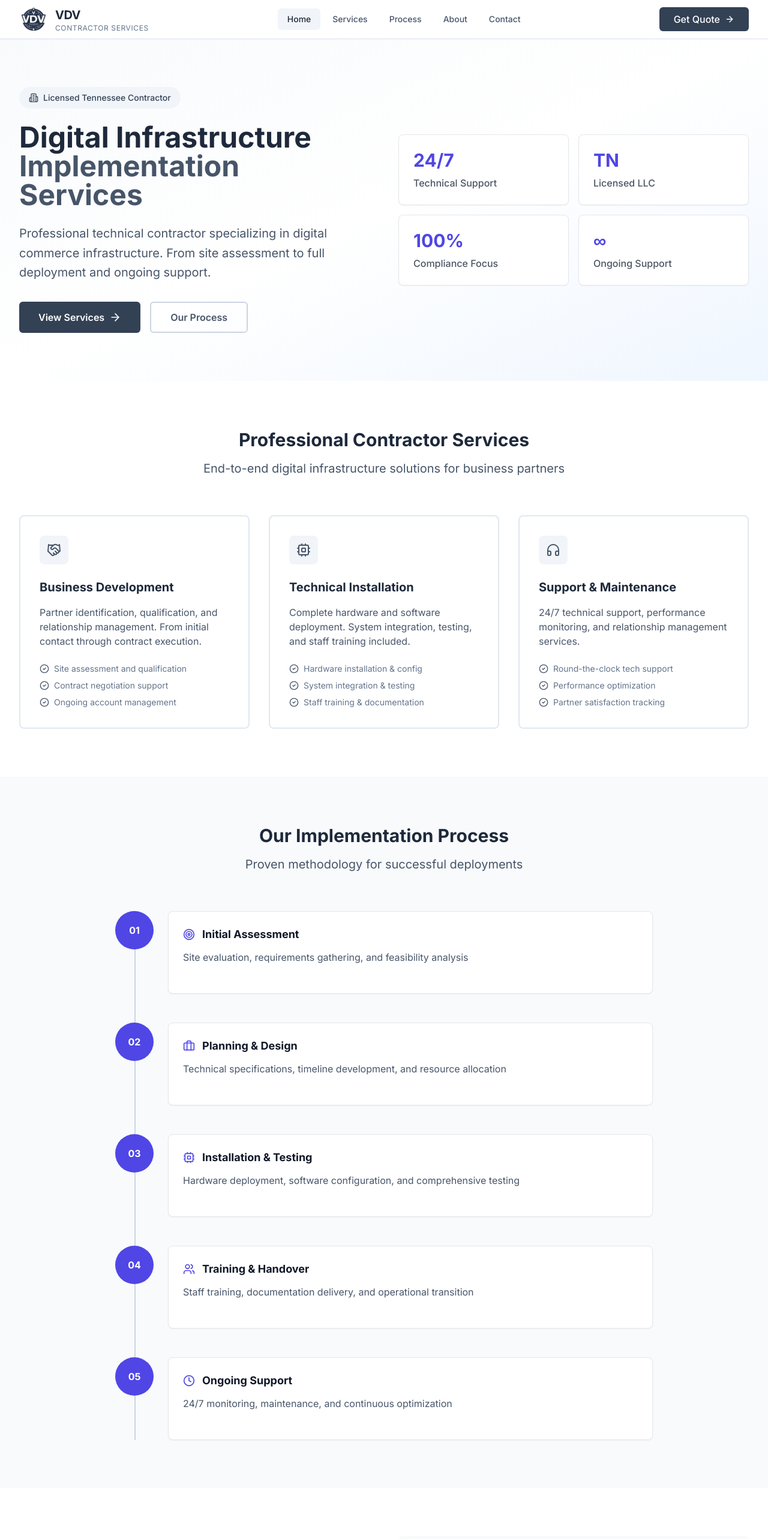
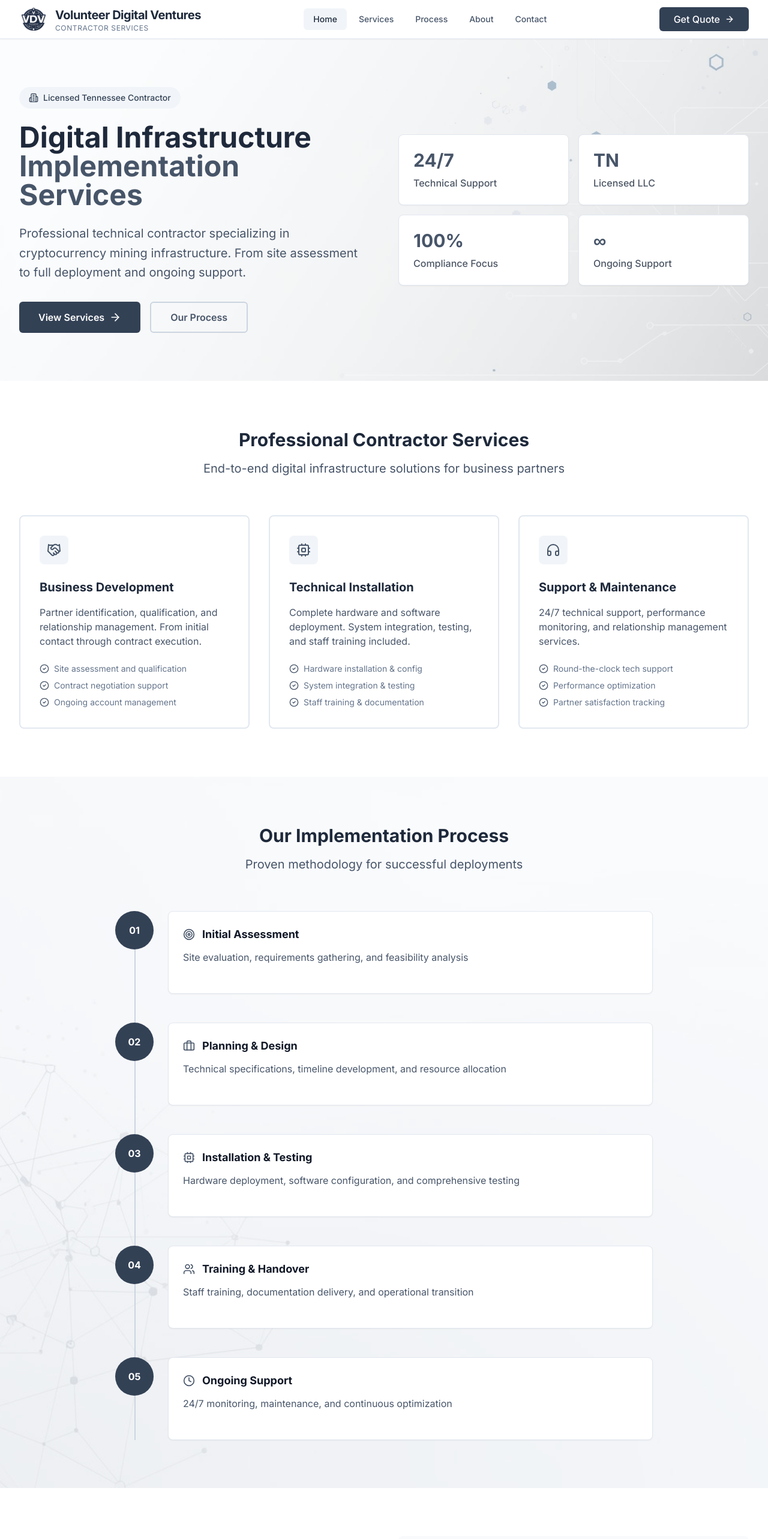
Before and after one commit to BuberryWorldwide/vdv_portfolio, a Next.js app: page / in a window 1280 px wide. Shown: the top 2566 px of the page at 60% size. Built offline with nearby package versions, Linux system fonts and the light colour scheme.

Commit message:
color styles , backgrounds etc.

```diff
--- a/src/app/page.js
+++ b/src/app/page.js
@@ -73,7 +73,7 @@ export default function Home() {
                 <Wrench className="h-6 w-6 text-slate-600" style={{display: 'none'}} />
               </div>
               <div className="hidden sm:block">
-                <div className="text-xl font-bold text-slate-800 tracking-tight">VDV</div>
+                <div className="text-xl font-bold text-slate-800 tracking-tight">Volunteer Digital Ventures</div>
                 <div className="text-xs text-slate-500 uppercase tracking-wider leading-tight">
                   Contractor Services
                 </div>
@@ -124,7 +124,7 @@ export default function Home() {
 
           {/* Mobile Menu */}
           {mobileMenuOpen && (
-            <div className="md:hidden py-4 border-t border-gray-200">
+            <div className="md:hidden py-4 border-t border-slate-200">
               <div className="flex flex-col space-y-2">
                 {['Home', 'Services', 'Process', 'About', 'Contact'].map((item) => (
                   <button
@@ -148,7 +148,17 @@ export default function Home() {
       </header>
 
       {/* Hero - Clean Business Layout */}
-      <section id="home" className="bg-gradient-to-br from-slate-50 via-white to-blue-50 py-20">
+      {/* Hero - Clean Business Layout */}
+      <section id="home" className="relative py-20 bg-slate-50">
+        <div
+          className="absolute inset-0 bg-cover bg-center bg-no-repeat opacity-40"
+          style={{
+            backgroundImage: "url('/hero-bg.jpg')",
+            backgroundSize: 'cover',
+            backgroundPosition: 'center'
+          }}
+        ></div>
+        <div className="relative z-10">
         <div className="mx-auto max-w-7xl px-4 sm:px-6 lg:px-8">
           <div className="grid lg:grid-cols-2 gap-12 items-center">
             {/* Content */}
@@ -164,8 +174,7 @@ export default function Home() {
               </h1>
 
               <p className="text-xl text-slate-600 mb-8 leading-relaxed">
-                Professional technical contractor specializing in digital commerce infrastructure.
-                From site assessment to full deployment and ongoing support.
+                Professional technical contractor specializing in cryptocurrency mining infrastructure. From site assessment to full deployment and ongoing support.
               </p>
 
               <div className="flex flex-col sm:flex-row gap-4">
@@ -186,24 +195,25 @@ export default function Home() {
 
             {/* Stats/Info Cards */}
             <div className="grid grid-cols-2 gap-4">
-              <div className="bg-white p-6 rounded-lg border border-gray-200 shadow-sm">
-                <div className="text-3xl font-bold text-indigo-600 mb-2">24/7</div>
+              <div className="bg-white p-6 rounded-lg border border-slate-200 shadow-sm">
+                <div className="text-3xl font-bold text-slate-600 mb-2">24/7</div>
                 <div className="text-gray-600 font-medium">Technical Support</div>
               </div>
-              <div className="bg-white p-6 rounded-lg border border-gray-200 shadow-sm">
-                <div className="text-3xl font-bold text-indigo-600 mb-2">TN</div>
+              <div className="bg-white p-6 rounded-lg border border-slate-200 shadow-sm">
+                <div className="text-3xl font-bold text-slate-600 mb-2">TN</div>
                 <div className="text-gray-600 font-medium">Licensed LLC</div>
               </div>
-              <div className="bg-white p-6 rounded-lg border border-gray-200 shadow-sm">
-                <div className="text-3xl font-bold text-indigo-600 mb-2">100%</div>
+              <div className="bg-white p-6 rounded-lg border border-slate-200 shadow-sm">
+                <div className="text-3xl font-bold text-slate-600 mb-2">100%</div>
                 <div className="text-gray-600 font-medium">Compliance Focus</div>
               </div>
-              <div className="bg-white p-6 rounded-lg border border-gray-200 shadow-sm">
-                <div className="text-3xl font-bold text-indigo-600 mb-2">∞</div>
+              <div className="bg-white p-6 rounded-lg border border-slate-200 shadow-sm">
+                <div className="text-3xl font-bold text-slate-600 mb-2">∞</div>
                 <div className="text-gray-600 font-medium">Ongoing Support</div>
               </div>
             </div>
           </div>
+        </div>
         </div>
       </section>
 
@@ -303,7 +313,16 @@ export default function Home() {
       </section>
 
       {/* Process - Timeline Style */}
-      <section id="process" className="py-20 bg-slate-50">
+      <section id="process" className="relative py-20 bg-slate-50">
+        <div
+          className="absolute inset-0 bg-cover bg-center bg-no-repeat opacity-30"
+          style={{
+            backgroundImage: "url('/process-bg.jpg')",
+            backgroundSize: 'cover',
+            backgroundPosition: 'center'
+          }}
+        ></div>
+        <div className="relative z-10">
         <div className="mx-auto max-w-7xl px-4 sm:px-6 lg:px-8">
           <div className="text-center mb-16">
             <h2 className="text-3xl font-bold text-slate-800 mb-4">Our Implementation Process</h2>
@@ -348,12 +367,12 @@ export default function Home() {
                 }
               ].map((item, index) => (
                 <div key={index} className="relative flex items-start mb-12 last:mb-0">
-                  <div className="flex-shrink-0 w-16 h-16 bg-indigo-600 rounded-full flex items-center justify-center text-white font-bold z-10">
+                  <div className="flex-shrink-0 w-16 h-16 bg-slate-700 rounded-full flex items-center justify-center text-white font-bold z-10">
                     {item.step}
                   </div>
-                  <div className="ml-6 bg-white p-6 rounded-lg border border-gray-200 shadow-sm flex-grow">
+                  <div className="ml-6 bg-white p-6 rounded-lg border border-slate-200 shadow-sm flex-grow">
                     <div className="flex items-center gap-3 mb-3">
-                      <item.icon className="w-5 h-5 text-indigo-600" />
+                      <item.icon className="w-5 h-5 text-slate-600" />
                       <h3 className="text-lg font-bold text-gray-900">{item.title}</h3>
                     </div>
                     <p className="text-slate-600 mb-6">{item.description}</p>
@@ -363,6 +382,7 @@ export default function Home() {
             </div>
           </div>
         </div>
+      </div>
       </section>
 
       {/* About - Two Column */}
```
Also changed, not shown: public/hero-bg.jpg (added), public/process-bg.jpg (added).
